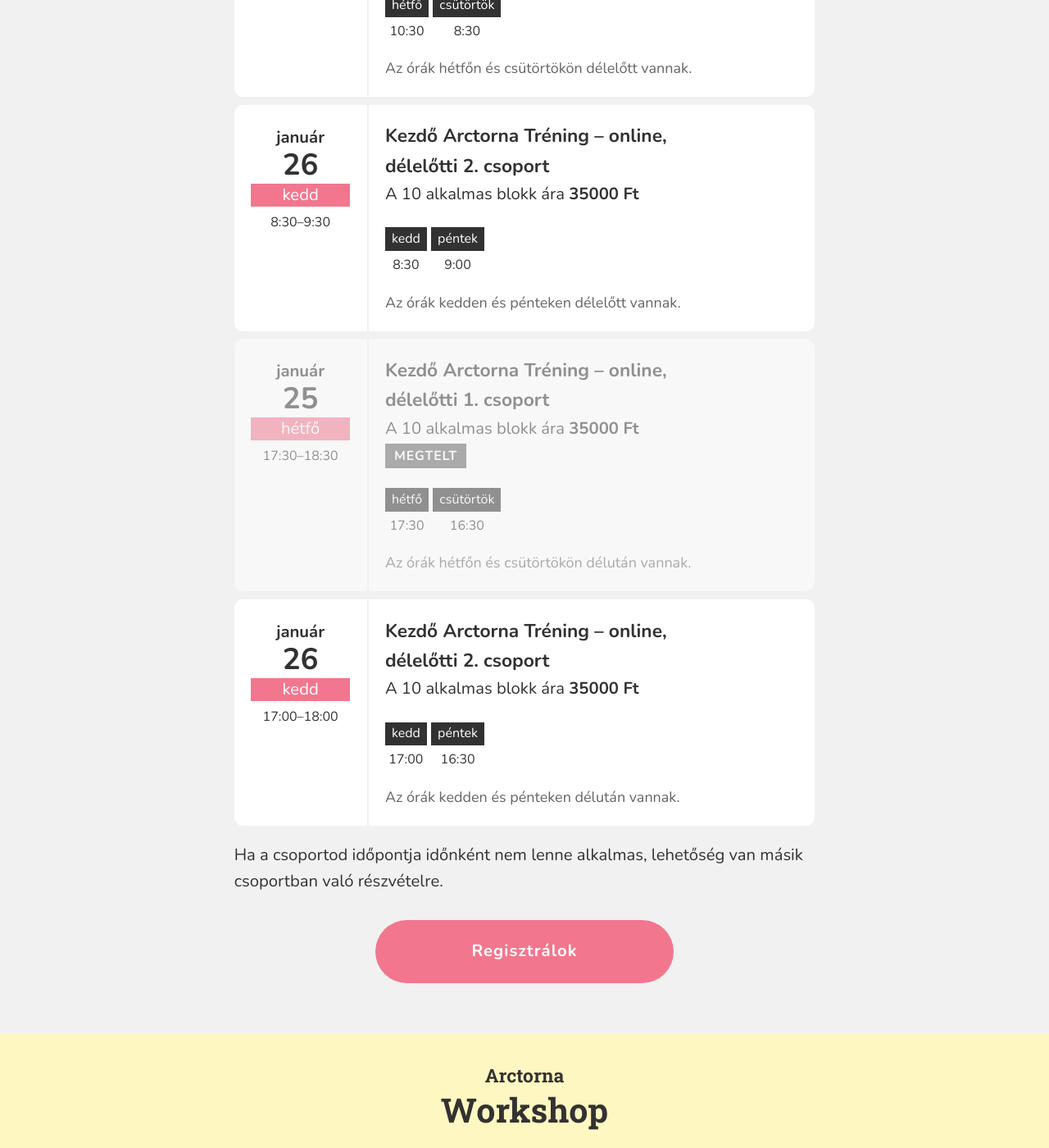
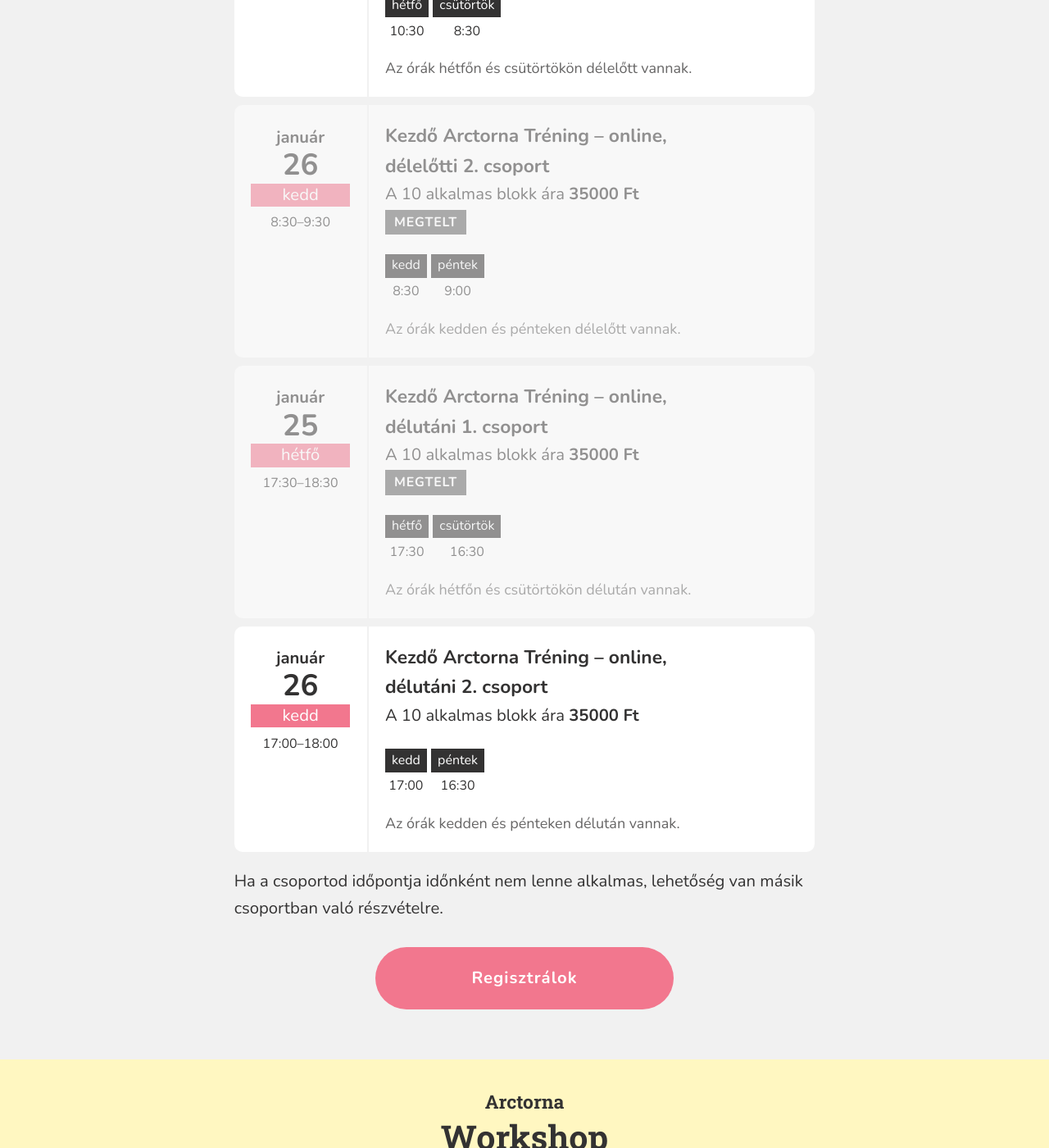
Before and after one commit to monikamudra/arctorna, a Jekyll site: the page built from trening.md, in a window 1280 px wide and 1400 px high, scrolled down 2653 px. Shown: the whole window at 82% size. Built offline with Jekyll 4.4.1, drawn with Linux system fonts in a browser that asks for light colours.

Commit message:
Update trending events

```diff
--- a/_data/training.yaml
+++ b/_data/training.yaml
@@ -22,7 +22,7 @@ events:
   - date: 2021-1-26T8:30
     start: "8:30"
     end: "9:30"
-    full: false
+    full: true
     title: Kezdő Arctorna Tréning – online, délelőtti&nbsp;2.&nbsp;csoport
     classes:
       -
@@ -37,7 +37,7 @@ events:
     start: "17:30"
     end: "18:30"
     full: true
-    title: Kezdő Arctorna Tréning – online, délelőtti&nbsp;1.&nbsp;csoport
+    title: Kezdő Arctorna Tréning – online, délutáni&nbsp;1.&nbsp;csoport
     classes:
       -
         day: hétfő
@@ -51,7 +51,7 @@ events:
     start: "17:00"
     end: "18:00"
     full: false
-    title: Kezdő Arctorna Tréning – online, délelőtti&nbsp;2.&nbsp;csoport
+    title: Kezdő Arctorna Tréning – online, délutáni&nbsp;2.&nbsp;csoport
     classes:
       -
         day: kedd
```
